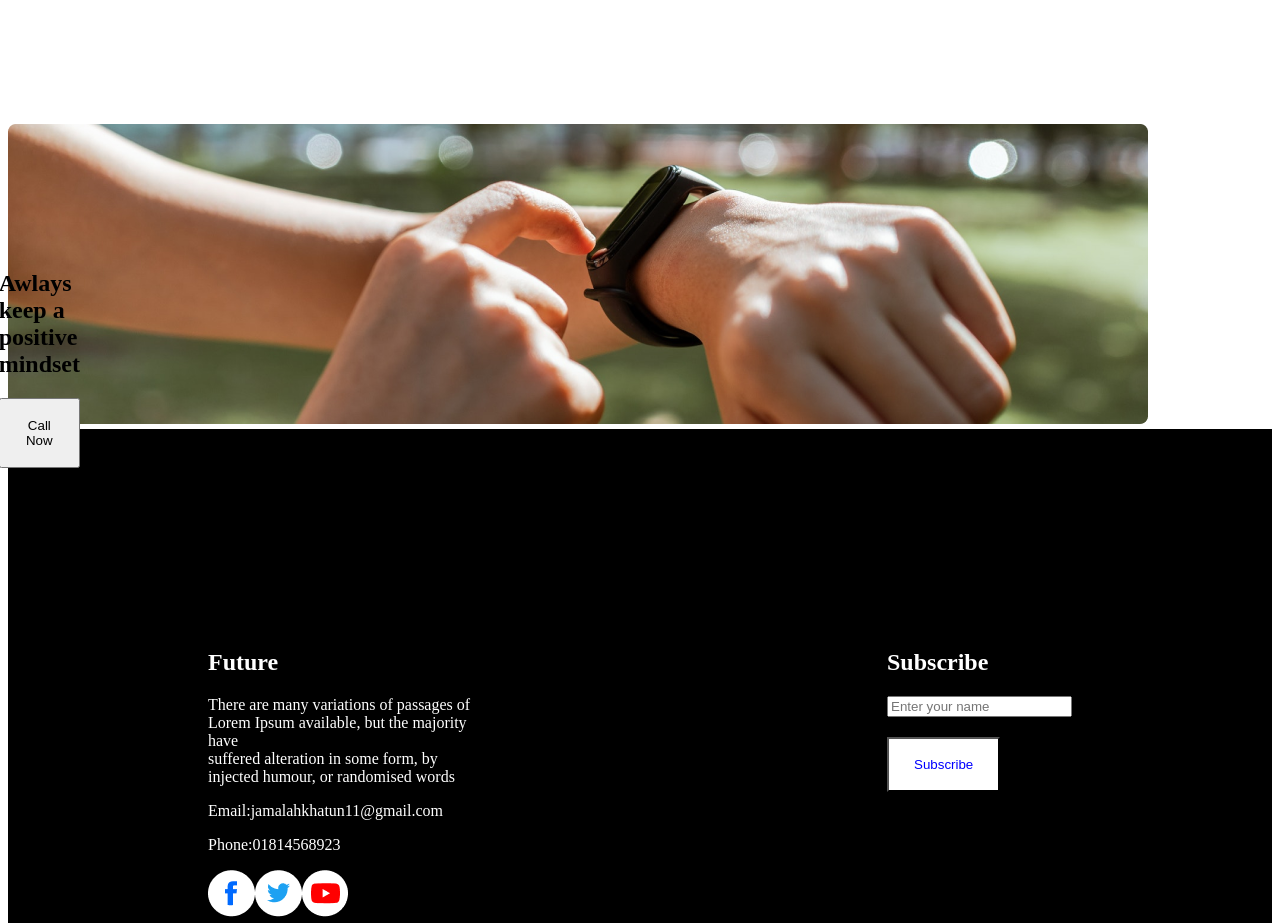
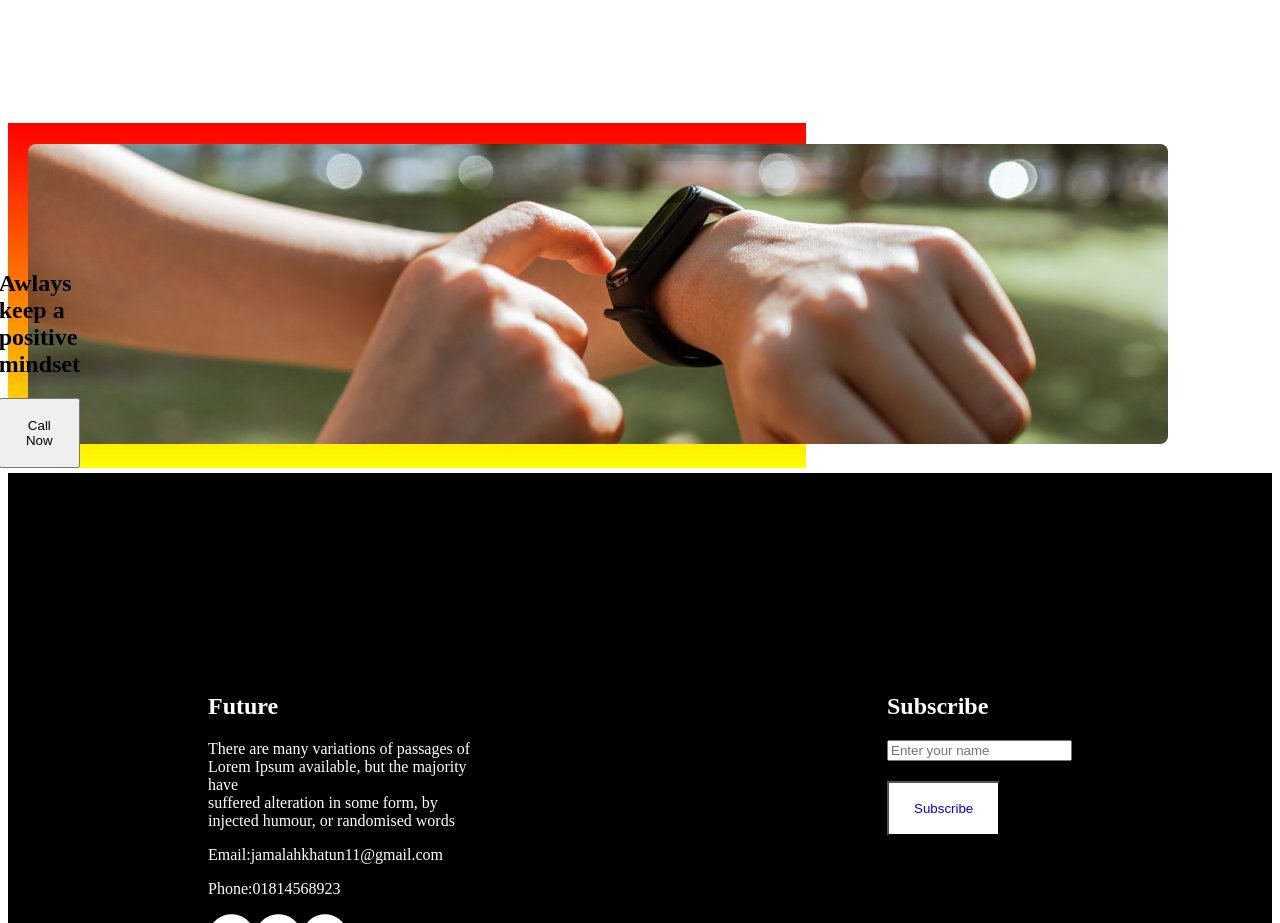
Before and after one commit to Sabbirhasanrafi/My-first-assing-repo, a plain HTML site: page index.html in a window 1280 px wide. Shown: the part 2100-3023 px from the top of the page. Drawn offline with Linux system fonts and the light colour scheme.

Commit message:
last massege

```diff
--- a/index.html
+++ b/index.html
@@ -69,8 +69,10 @@
 
         <section>
          <div class="container2">
+           <div id="grad">
+            <img src="images/watch.png" alt="">
+          </div>
 
-               <img id="grad" src="images/watch.png" alt="">
 
 
         <div class="bottom-left">
--- a/styles.css/assign.css
+++ b/styles.css/assign.css
@@ -24,7 +24,7 @@
 
 .icon-header{
     text-align: center;
-    margin-top:600 px;
+    margin-top:900 px;
 
 }
 .icon-section{
@@ -48,8 +48,15 @@
 }
 #grad{
     /* background-image: url(images/gradient1.png); */
-      background-image: linear-gradient(#005FAC);
-}
+      /* background-image:linear-gradient(to right, red , yellow); */
+       background-image:  linear-gradient(red, yellow);
+        width:60%;
+
+        background-size: cover;
+        color:  white;
+        padding: 20px;
+    }
+
 
 .you-tube{
     display: flex;
```
